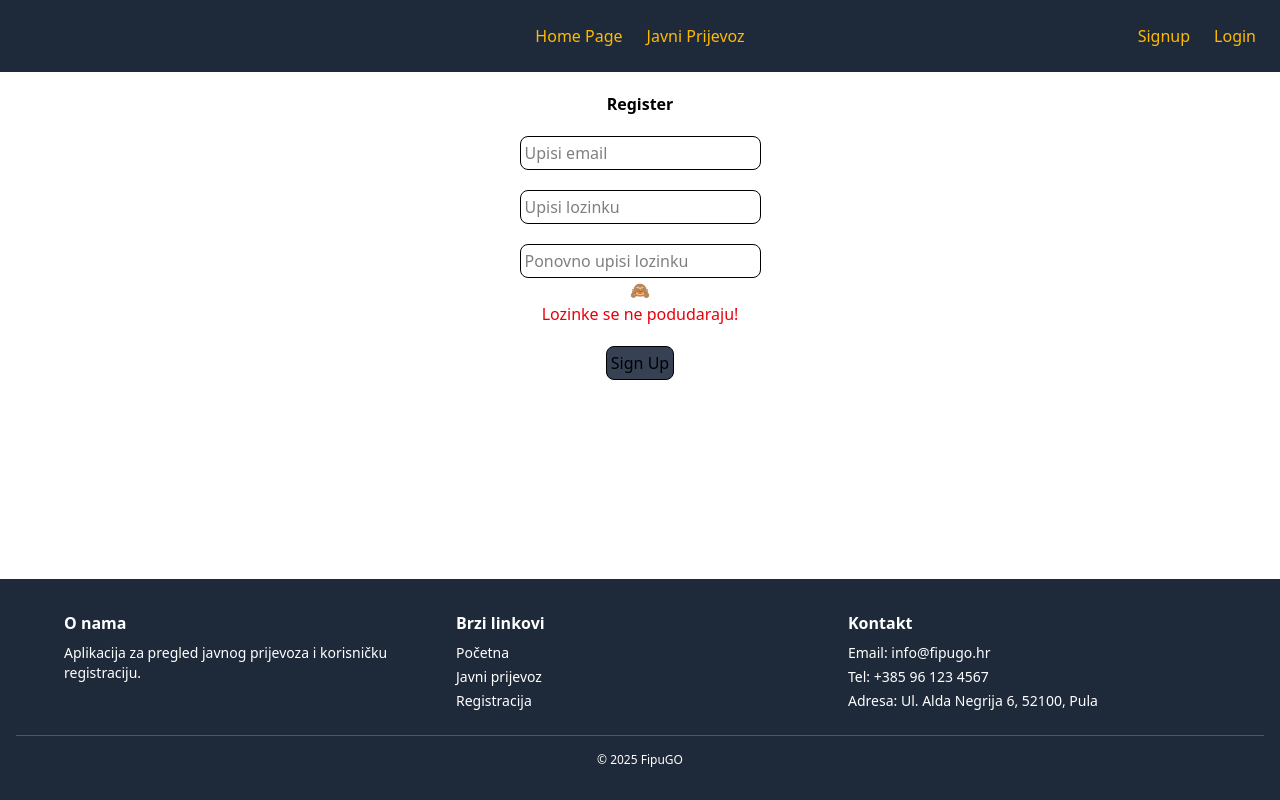
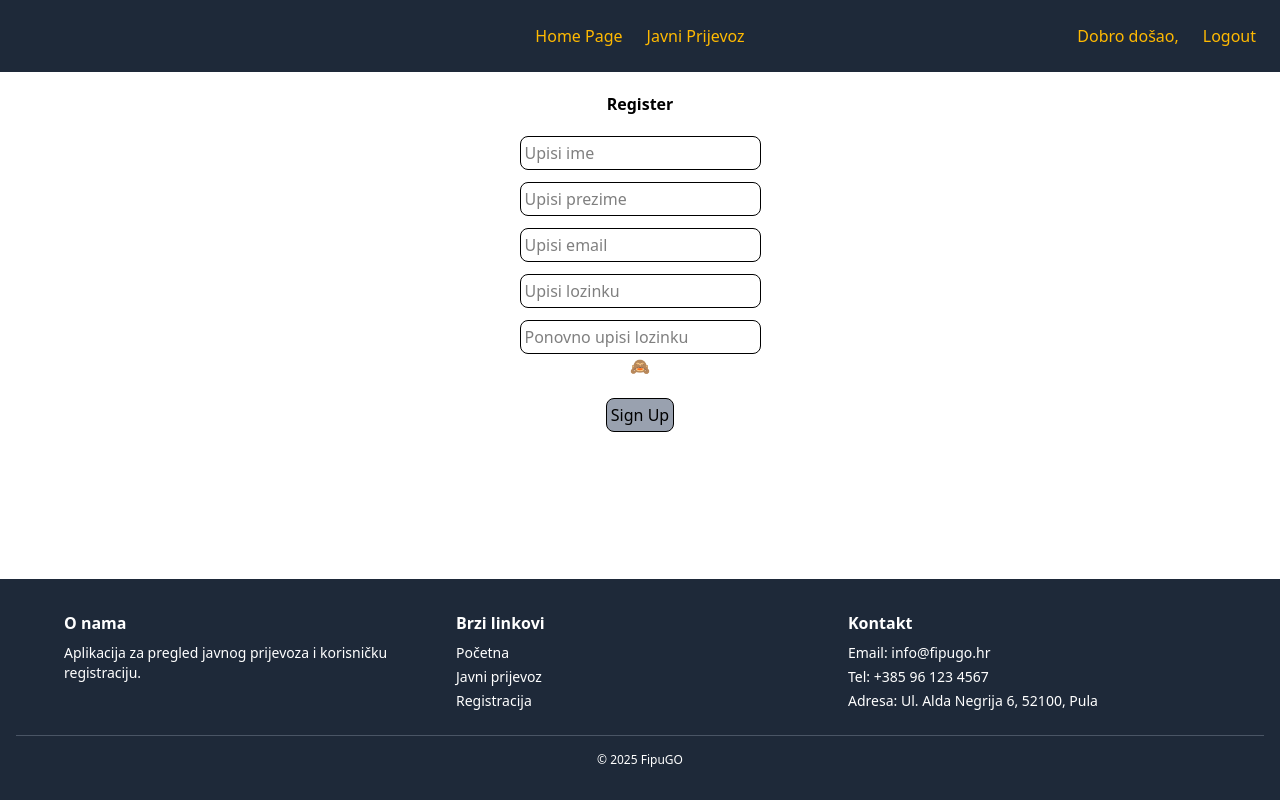
Before and after one commit to LukaCatela/fipuGO, a Vue app in the folder fipuGo/: page /register in a window 1280 px wide. Built offline with nearby package versions, Linux system fonts and the light colour scheme; no server answers.

Commit message:
mali update pri pokusaju spajanja pinia i firestore
iman neki bug pri logiranju, rješim ga

```diff
--- a/fipuGo/src/components/Header.vue
+++ b/fipuGo/src/components/Header.vue
@@ -10,12 +10,12 @@
     <!-- Desna strana: Signup / Login / Logout -->
     <div class="ml-auto">
       <div class="flex items-center space-x-6">
-        <template v-if="!userStore.user">
+        <template v-if="!userStore.user || userStore.user==''">
           <RouterLink to="/register" class="hover:text-amber-200">Signup</RouterLink>
           <RouterLink to="/login" class="hover:text-amber-200">Login</RouterLink>
         </template>
         <template v-else>
-          <span>Dobro došao, {{ userStore.user }}</span>
+          <span>Dobro došao, {{ userStore.user.ime }}</span>
           <a href="#" @click="logOut" class="hover:text-amber-200">Logout</a>
         </template>
       </div>
--- a/fipuGo/src/store/user.js
+++ b/fipuGo/src/store/user.js
@@ -2,15 +2,28 @@ import { ref } from "vue";
 import { defineStore } from "pinia";
 
 const useUserStore = defineStore('user', ()=>{
-    const user = ref(null);
+    const user = ref({
+        ime: "",
+        prezime: "",
+        role: "user",
+        email: "",
+        uid: "",
+    });
 
 
     function setUser(userData){
-        user.value = userData;
+        user.value = { ...user.value, ...userData }; // ... -> to je spread operator koristi se kao alat za raspakiranje objakta, brži i jednostavniji način za dodjelivanje nekih info objekta. Šegi ako ne kužiš pitaj Gepeta.
     }
 
     function clearUser(){
-        user.value = null;
+        user.value = {
+            uid: null,
+            ime: "",
+            prezime: "",
+            email: "",
+            adresa: "",
+            rola: "user",
+            };
     }
     return { user, setUser, clearUser };
 });
--- a/fipuGo/src/views/RegisterView.vue
+++ b/fipuGo/src/views/RegisterView.vue
@@ -1,26 +1,36 @@
 <template>
     <h1 class="flex flex-col justify-center items-center my-5"><b>Register</b></h1>
     <div class="flex flex-col justify-center items-center my-5">
-        <input type="email" v-model="username" placeholder="Upisi email" id="email" class="border-1 rounded-lg p-1">
-        <input :type="showPassword ? 'text':'password'"  v-model="password" placeholder="Upisi lozinku" id="lozinka" class="border-1 rounded-lg my-5 p-1">
+        <input type="text" v-model="ime" id="ime" placeholder="Upisi ime" class="border-1 rounded-lg mb-3 p-1">
+        <input type="text" v-model="prezime" id="prezime" placeholder="Upisi prezime" class="border-1 rounded-lg mb-3 p-1">
+        <input type="email" v-model="username" placeholder="Upisi email" id="email" class="border-1 rounded-lg p-1 mb-3">
+        <input :type="showPassword ? 'text':'password'"  v-model="password" placeholder="Upisi lozinku" id="lozinka" class="border-1 rounded-lg mb-3 p-1">
         <input :type="showPassword ? 'text':'password'" v-model="passwordRepeat" placeholder="Ponovno upisi lozinku" id="lozinka_potvrda" class="border-1 rounded-lg p-1">
         <button type="button" @click="togglePassword">
             {{ showPassword ? '👁️' : '🙈' }}
         </button>
-        <span v-if="lozinkagreska" class="text-red-600">Lozinke se ne podudaraju!</span>
-        <button @click="signup" class="border-1 rounded-lg bg-gray-700 w-s hover:bg-gray-500 p-1 mt-5">Sign Up</button>
+        <span v-if="lozinkagreska && password!=passwordRepeat" class="text-red-600">Lozinke se ne podudaraju!</span>
+        <button @click="signup" :disabled="!password || !passwordRepeat || password !== passwordRepeat" class="border-1 rounded-lg bg-gray-700 w-s hover:bg-gray-500 p-1 mt-5
+         disabled:bg-gray-400 disabled:cursor-not-allowed">Sign Up</button>
     </div>
 </template>
 
 <script setup>
 import { ref } from 'vue';
-import { auth } from '@/firebase';
+import { auth, db } from '@/firebase';
 import { createUserWithEmailAndPassword } from 'firebase/auth';
+import useUserStore from '@/store/user';
+import { doc, setDoc } from 'firebase/firestore';
 
+    const userStore = useUserStore();
+
+    const ime = ref("");
+    const prezime = ref("");
     const username = ref("");
     const password = ref("");
     const passwordRepeat = ref("");
     const lozinkagreska = ref({ error: false, message: '' });
+
 
     // prikaz i skrivanje lozinke
     const showPassword = ref(false);
@@ -47,6 +57,23 @@ import { createUserWithEmailAndPassword } from 'firebase/auth';
     const signup = async () =>{
         try{
             const userCredential = await createUserWithEmailAndPassword(auth, username.value, password.value);
+            const uid = userCredential.user.uid;
+            console.log(uid);
+
+            //kreiramo novi dokument u kolekciji users (to ti je baza na firestoru)
+            const userData = {
+                ime: ime.value,
+                prezime: prezime.value,
+                email: username.value,
+                rola: 'korisnik', //defaultna uloga
+                uid: uid,
+            };
+
+            await setDoc(doc(db, "users", uid), userData); //tražimo prvo kolekciju users u db, i pod uid spremamo podatke.
+
+            //spremamo podatke i u piniu
+            userStore.setUser(userData);
+
             lozinkagreska.value.error = false;
             lozinkagreska.value.message = 'Korisnik registriran' + JSON.stringify(userCredential);
         } catch (error) {
@@ -54,4 +81,6 @@ import { createUserWithEmailAndPassword } from 'firebase/auth';
             lozinkagreska.value.message = 'Greška pri registraciji'
         }
     };
+
+
 </script>
```
